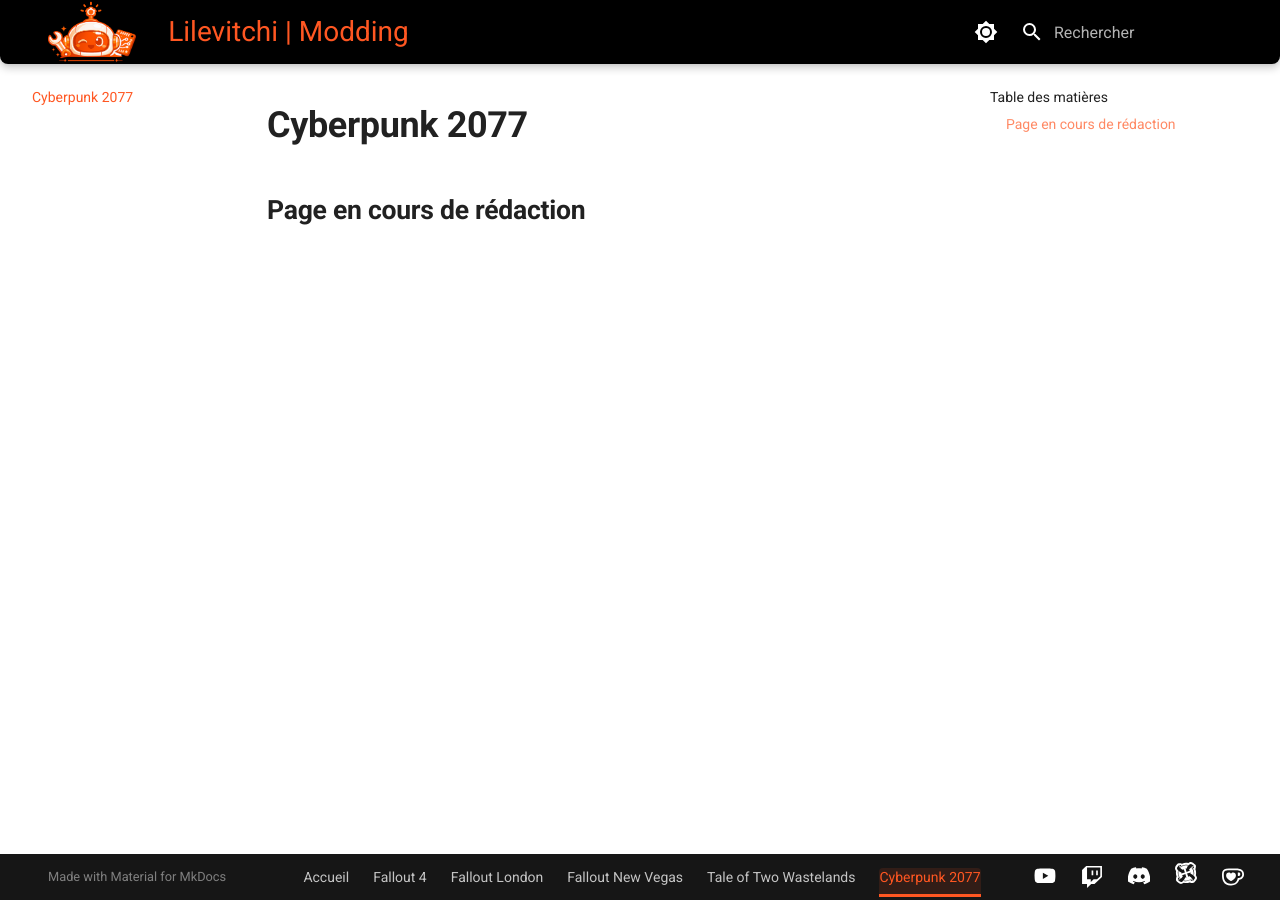
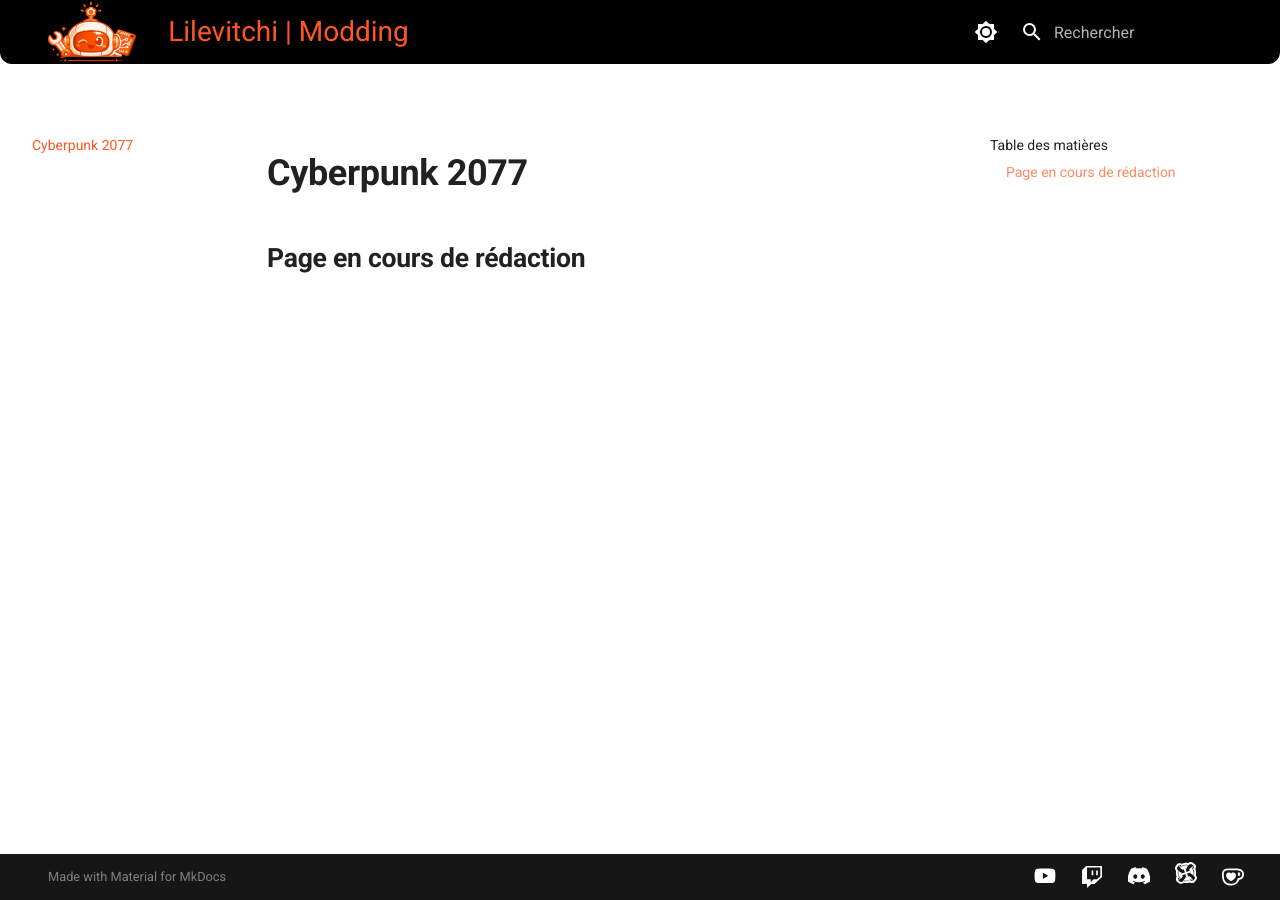
Before and after one commit to Lilevitchi/lilevitchi.github.io, an MkDocs documentation site: the page built from docs/cyberpunk/index.md, in a window 1280 px wide. Built offline with MkDocs 1.6.1 and Material for MkDocs 9.7.7, drawn with Linux system fonts in a browser that asks for light colours.

Commit message:
Update extra.css

```diff
--- a/docs/stylesheets/extra.css
+++ b/docs/stylesheets/extra.css
@@ -72,14 +72,12 @@
 
 [data-md-color-scheme] .md-header {
   position: relative;
-  border-bottom-left-radius: 8px;
-  border-bottom-right-radius: 8px;
-  overflow: visible;
+  border-bottom-left-radius: 12px;
+  border-bottom-right-radius: 12px;
 }
 
 [data-md-color-scheme] .md-header__inner {
   height: var(--header-height);
-  overflow: visible;
 }
 
 [data-md-color-scheme] .md-grid {
@@ -103,23 +101,17 @@
    ==============================*/
 
 [data-md-color-scheme] .md-tabs {
-  position: absolute;
-  bottom: 0;
-  left: 0;
-  width: 100%;
   background: transparent;
-  z-index: 10;
+  transform: translateY(-100%);
 }
 
 [data-md-color-scheme] .md-tabs__list {
   justify-content: center;
-  align-items: flex-end;
-  height: var(--header-height);
 }
 
 [data-md-color-scheme] .md-tabs .md-tabs__link {
   display: inline-block;
-  padding: 0 0 8px;
+  padding: 7px 0 6px;
   border-bottom: 3px solid transparent;
   border-radius: var(--radius-sm) var(--radius-sm) 0 0;
 
```
